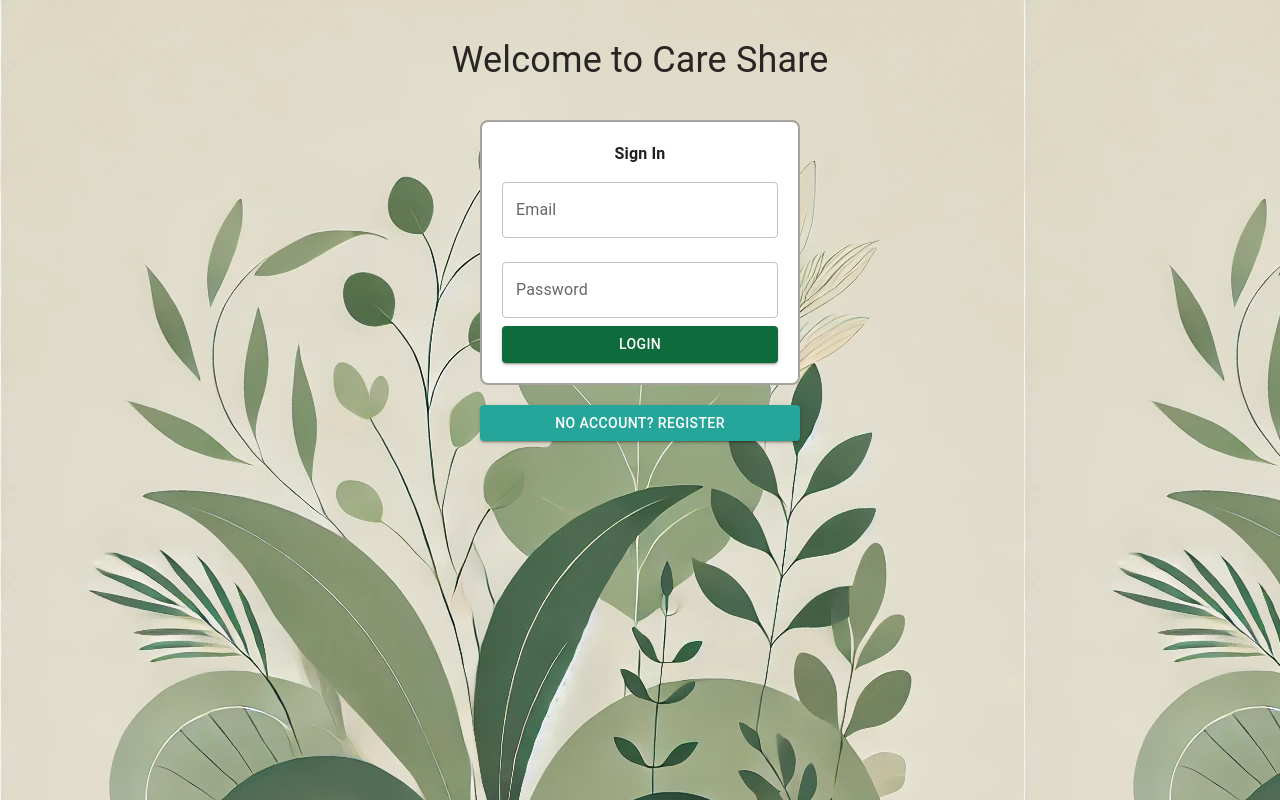
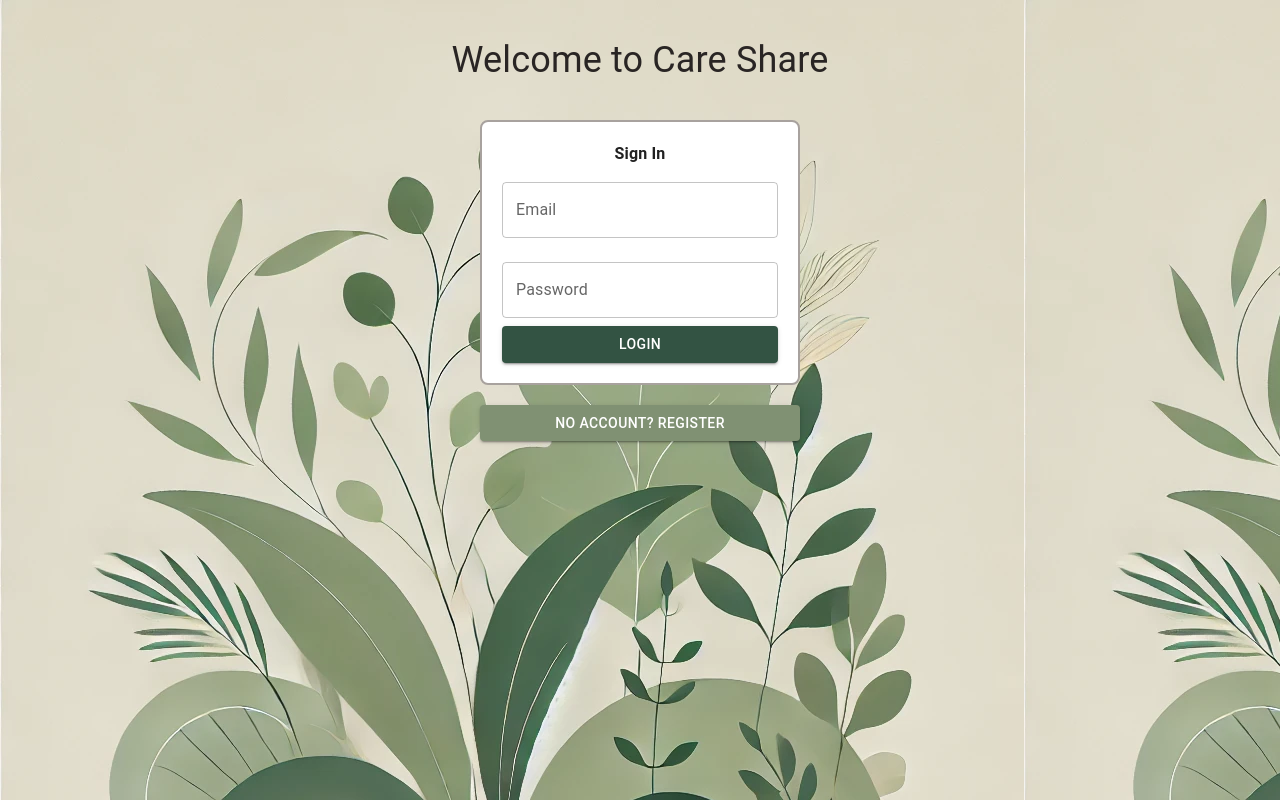
Before and after one commit to joshd90NCI/CareShare-FE, a React (Vite) app: page /login in a window 1280 px wide. Built offline with nearby package versions, Linux system fonts and the light colour scheme; no server answers.

Commit message:
Updating styles and color themes

```diff
--- a/src/containers/CreatePostModal.tsx
+++ b/src/containers/CreatePostModal.tsx
@@ -91,7 +91,7 @@ const CreatePostModal = () => {
         <Button onClick={() => setModalDetails({ openState: false })} color="secondary">
           Close
         </Button>
-        <Button onClick={handleSubmit} color="primary">
+        <Button onClick={handleSubmit} color="primary" variant="contained">
           Submit
         </Button>
       </DialogActions>
--- a/src/containers/SideNavList.tsx
+++ b/src/containers/SideNavList.tsx
@@ -14,7 +14,7 @@ const SideNavList = () => {
   return (
     <List>
       {userDetails && (
-        <p className="text-center bg-green-200 p-3 rounded-lg m-2">
+        <p className="text-center bg-bone bg-opacity-70 p-3 rounded-lg m-2">
           Signed in as{' '}
           <b>
             {userDetails?.fName} {userDetails?.lName}
--- a/src/views/LandingPage.tsx
+++ b/src/views/LandingPage.tsx
@@ -4,7 +4,7 @@ import careShareLogo from '../assets/careshare-logo.png';
 const LandingPage = () => {
   return (
     <div className="text-center text-stone-800">
-      <img src={careShareLogo} alt="CareShare Logo" className="h-96 w-96 mx-auto" />
+      <img src={careShareLogo} alt="CareShare Logo" className="h-48 w-48 mx-auto" />
       <h1 className="text-6xl bg-white bg-opacity-50 rounded-lg my-6 text-center p-2">
         Welcome to CareShare
       </h1>
--- a/src/views/layouts/MainLayout.tsx
+++ b/src/views/layouts/MainLayout.tsx
@@ -24,7 +24,13 @@ const MainLayout = () => {
       <div className="flex main-bg h-dvh overflow-auto">
         <SideBar />
         <div className="relative flex-grow pt-20 px-5">
-          <AppBar position="fixed" className="p-2 sm:pl-40 !flex !justify-center">
+          <AppBar
+            position="fixed"
+            className="p-2 sm:pl-40 !flex !justify-center"
+            sx={{
+              backgroundColor: 'secondary.main',
+            }}
+          >
             <SearchBar />
           </AppBar>
           <Outlet />
--- a/tailwind.config.js
+++ b/tailwind.config.js
@@ -5,7 +5,8 @@ export default {
     extend: {
       colors: {
         primary: '#0D6B3C',
-        secondary: '#26A69A',
+        secondary: '#E07B4F',
+        bone: '#D0D0BC',
       },
     },
   },
--- a/theme.ts
+++ b/theme.ts
@@ -4,10 +4,10 @@ import { createTheme } from '@mui/material/styles';
 const theme = createTheme({
   palette: {
     primary: {
-      main: '#0D6B3C',
+      main: '#335343',
     },
     secondary: {
-      main: '#26A69A',
+      main: '#809173',
     },
   },
   components: {
```
